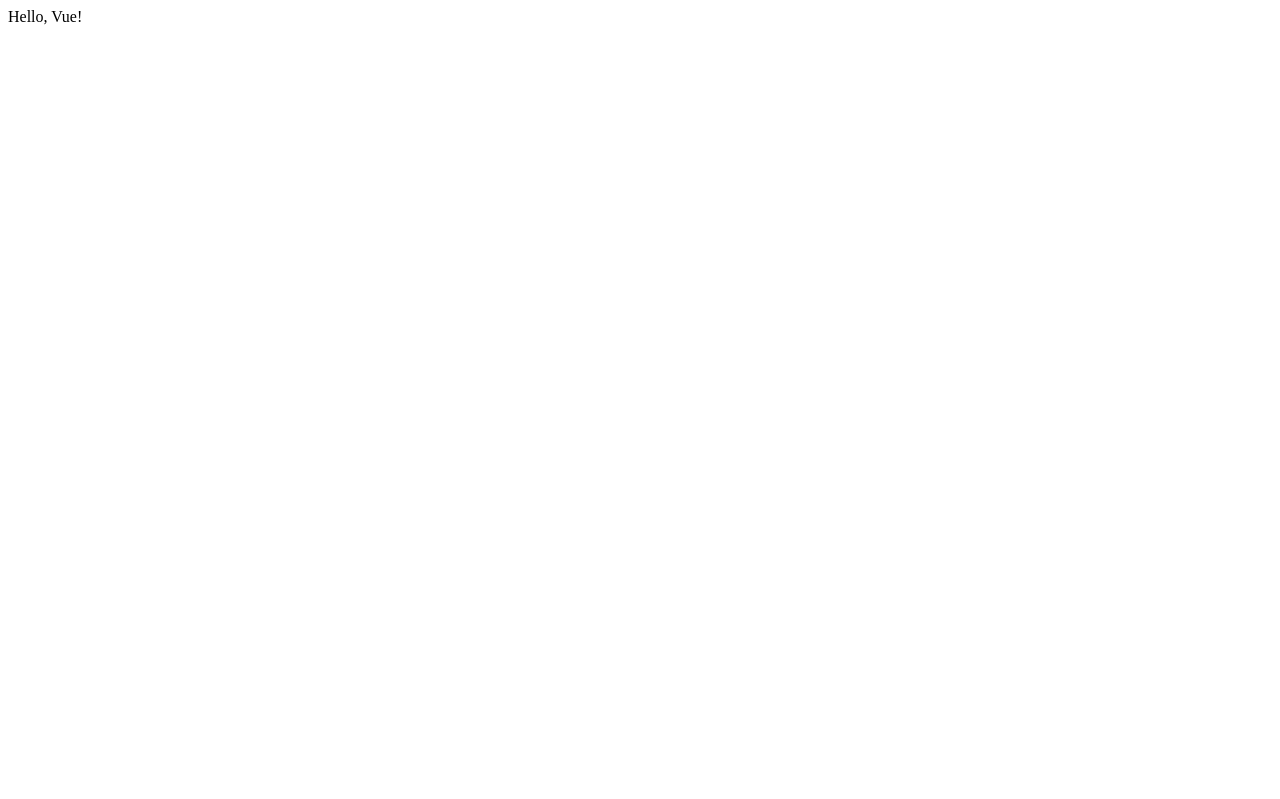
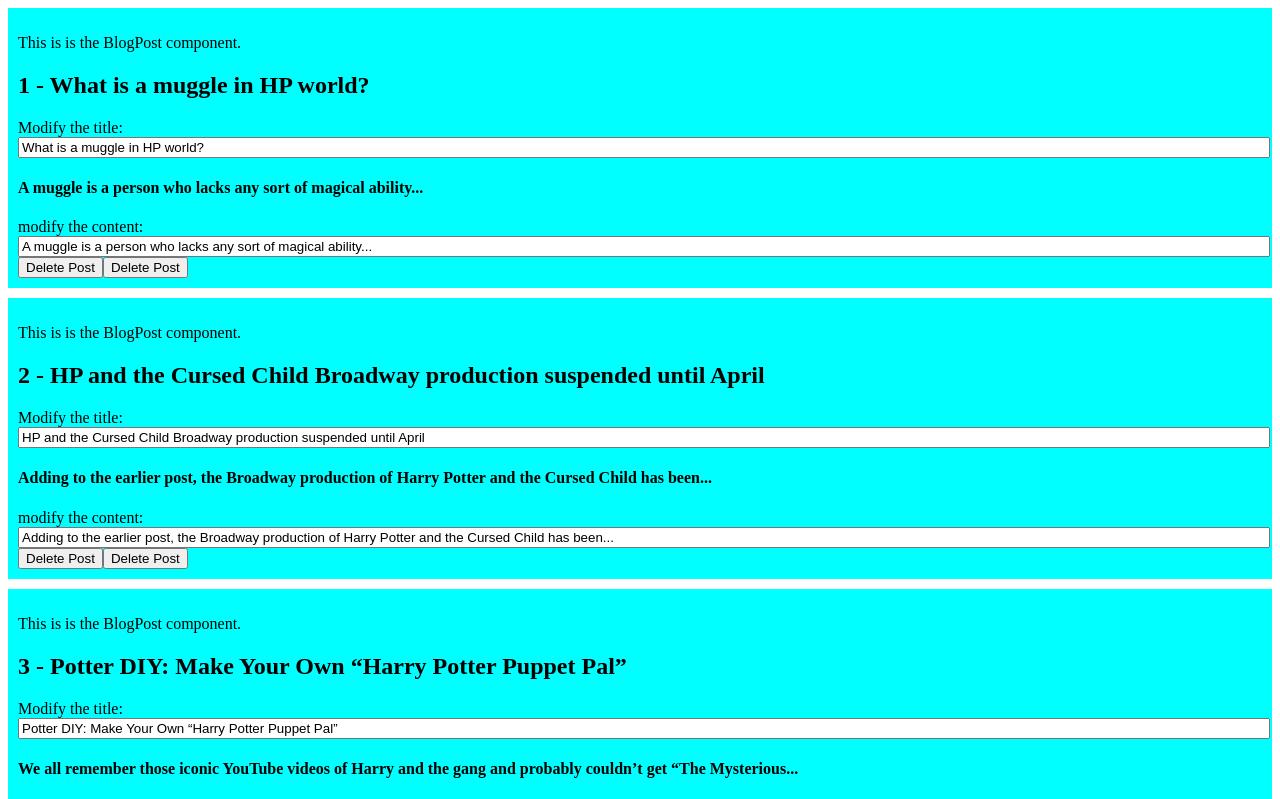
Before and after one commit to janemallinger/Vue-Js, a Vue app: page / in a window 1280 px wide. Shown: the top 799 px of the page. Built offline with nearby package versions, Linux system fonts and the light colour scheme.

Commit message:
Component v-model for a two-way data binding

```diff
--- a/src/App.vue
+++ b/src/App.vue
@@ -1,7 +1,50 @@
 <template>
-  <div>Hello, Vue!</div>
+  <BlogPost
+  v-for="post in posts"
+  :key="post.id"
+  :id="post.id"
+  v-model:blogPostTitle="post.blogPostTitle"
+  v-model:blogPostContent="post.blogPostContent"
+  @delete-blog-post="processDeletion"
+  ></BlogPost>
 </template>
 
-<script setup></script>
+<script setup>
+import {ref} from 'vue'
+import BlogPost from './BlogPost.vue';
 
-<style lang="scss" scoped></style>
+let posts = ref([
+  {
+    id: 1,
+    blogPostTitle: 'What is a muggle in HP world?',
+    blogPostContent:
+      'A muggle is a person who lacks any sort of magical ability...'
+  },
+  {
+    id: 2,
+    blogPostTitle:
+      'HP and the Cursed Child Broadway production suspended until April',
+    blogPostContent:
+      'Adding to the earlier post, the Broadway production of Harry Potter and the Cursed Child has been...'
+  },
+  {
+    id: 3,
+    blogPostTitle: 'Potter DIY: Make Your Own “Harry Potter Puppet Pal”',
+    blogPostContent:
+      'We all remember those iconic YouTube videos of Harry and the gang and probably couldn’t get “The Mysterious...'
+  },
+  {
+    id: 4,
+    blogPostTitle: 'Fan Project Brings Life to “Harry Potter” in Translation',
+    blogPostContent:
+      'It’s no secret that the Harry Potter series is a global phenomenon, having been translated into over 80 languages to date....'
+  }
+])
+
+function processDeletion(id) {
+  let index = posts.value.findIndex(item => item.id == id)
+  posts.value.splice(index, 1)
+}
+</script>
+
+<style scoped></style>
--- /dev/null
+++ b/src/BlogPost.vue
@@ -0,0 +1,52 @@
+<template>
+    <div class="blog-post">
+        <p>
+            {{ message }}
+        </p>
+
+        <h2>{{ id }} - {{ blogPostTitle }}</h2>
+        <div>
+            Modify the title:
+            <input type="text" v-model="blogPostTitle" />
+        </div>
+        <h4>{{ blogPostContent }}</h4>
+        <div>
+            modify the content:
+            <input type="text" v-model="blogPostContent"/>
+        </div>
+        <button @click="$emit('delete-blog-post', id)">Delete Post</button>
+        <button @click="emitDeletePostEvent(id)">Delete Post</button>
+    </div>
+</template>
+
+<script setup>
+import {ref} from 'vue'
+
+let message = ref('This is is the BlogPost component.')
+
+defineProps(['id'])
+
+ const emit = defineEmits(['delete-blog-post'])
+
+function emitDeletePostEvent(id) {
+    emit('delete-blog-post', id)
+}
+
+let blogPostContent = defineModel('blogPostContent')
+let blogPostTitle = defineModel('blogPostTitle')
+
+</script>
+
+<style scoped>
+
+.blog-post{
+    background-color: aqua;
+    padding: 10px;
+    margin-bottom: 10px;
+}
+
+input{
+    width: 100%;
+}
+
+</style>
```
